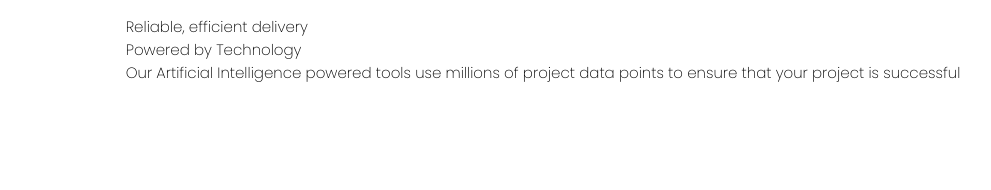
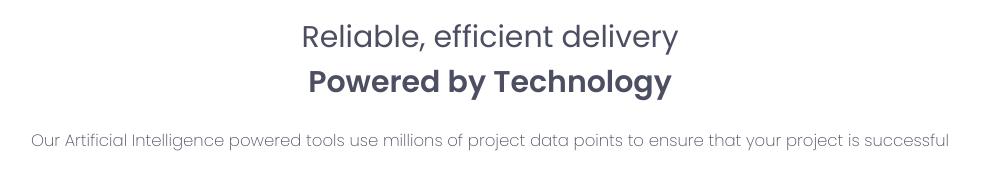
Before and after one commit to RicardoSerrano19/frontend_four-card-section, a plain HTML site: page index.html in a window 1280 px wide. Shown: the whole page, without its empty margins (97-1088 px from the left). Drawn offline with Linux system fonts and the light colour scheme.

Commit message:
style: add style content

```diff
--- a/style.css
+++ b/style.css
@@ -29,3 +29,34 @@ body{
     align-items: center;
     margin: 1rem 0;
 }
+
+main{
+    display: flex;
+    width: 80%;
+}
+
+/* header */
+.header{
+    display: flex;
+    flex-direction: column;
+    text-align: center;
+}
+
+.header__top{
+    font-size: 2rem;
+    color: var(--very-dark-blue);
+    font-weight: 400;
+}
+
+.header__bottom{
+    font-size: 2rem;
+    color: var(--very-dark-blue);
+    font-weight: 600;
+}
+
+.header__info{
+    font-size: 1.1rem;
+    color: var(--very-dark-blue);
+    font-weight: 200;
+    margin: 1.5rem 0;
+}
```
